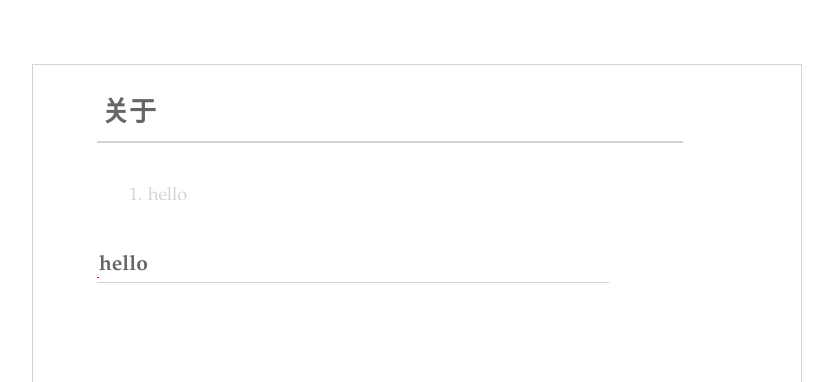
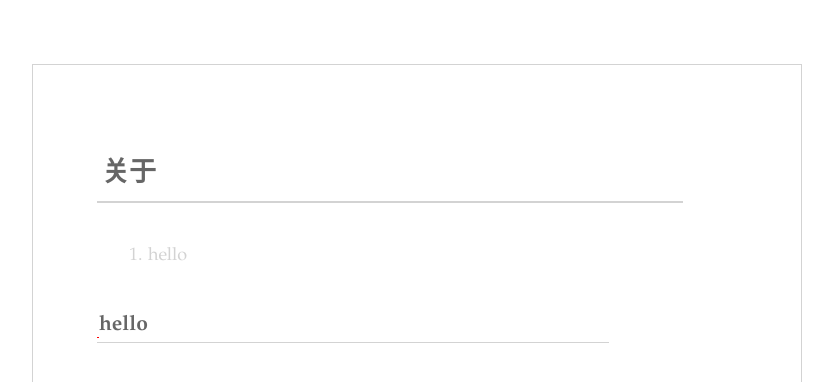
Before and after one commit to owlnux/owlnux.github.io, a plain HTML site: page about/index.html in a window 1280 px wide. Shown: the top 382 px of the page, without its empty margins (224-1057 px from the left). Drawn offline with Linux system fonts and the light colour scheme.

Commit message:
Site updated: 2019-04-21 01:50:55

```diff
--- a/css/main.css
+++ b/css/main.css
@@ -12,7 +12,7 @@ H1 {
 }
 H2 {
   font-family: "Palatino Linotype", "Book Antiqua", Palatino, Helvetica, STKaiti, SimSun, serif;
-  margin-bottom: 60px;
+  margin-top: 60px;
   margin-bottom: 40px;
   padding: 5px;
   border-bottom: 2px LightGrey solid;
```
